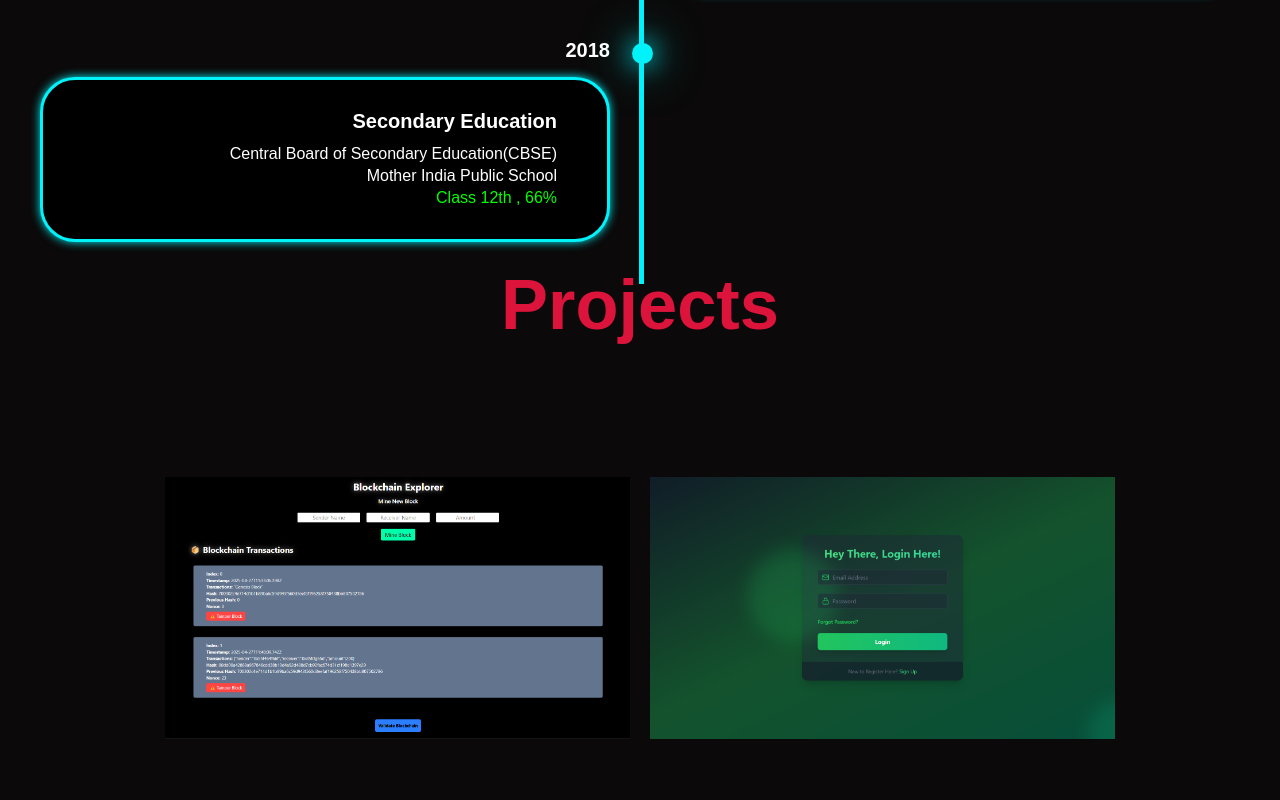
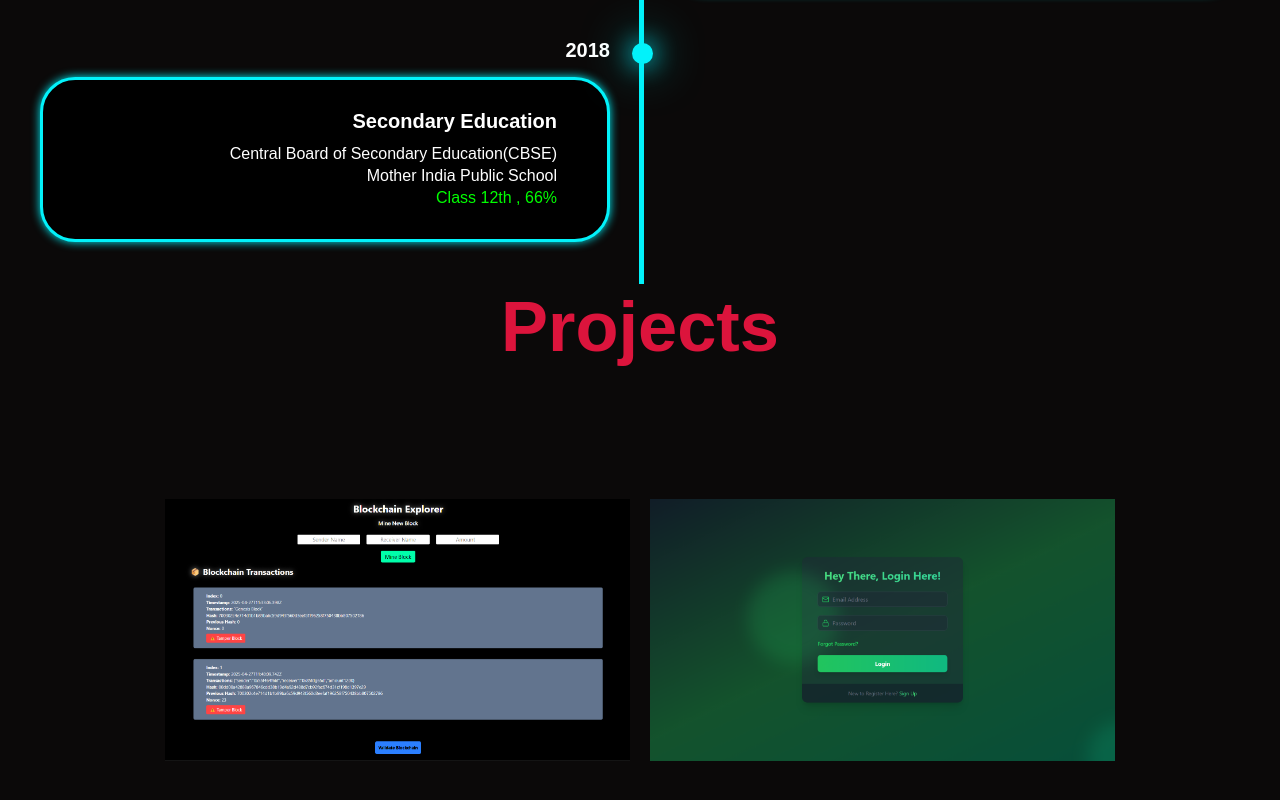
Before and after one commit to himanshkumar6/portfolio-website, a plain HTML site: page index.html in a window 1280 px wide. Shown: the part 1484-2284 px from the top of the page. Drawn offline with nearby package versions, Linux system fonts and the light colour scheme.

Commit message:
Updated HTML, CSS and added project1 image

```diff
--- a/style.css
+++ b/style.css
@@ -330,7 +330,7 @@ span {
 .project-heading {
   font-size: 8rem;
   text-align: center;
-  margin: 2.5rem 0;
+  margin: 5rem 0;
 }
 .heading {
   font-size: 8rem;
```
